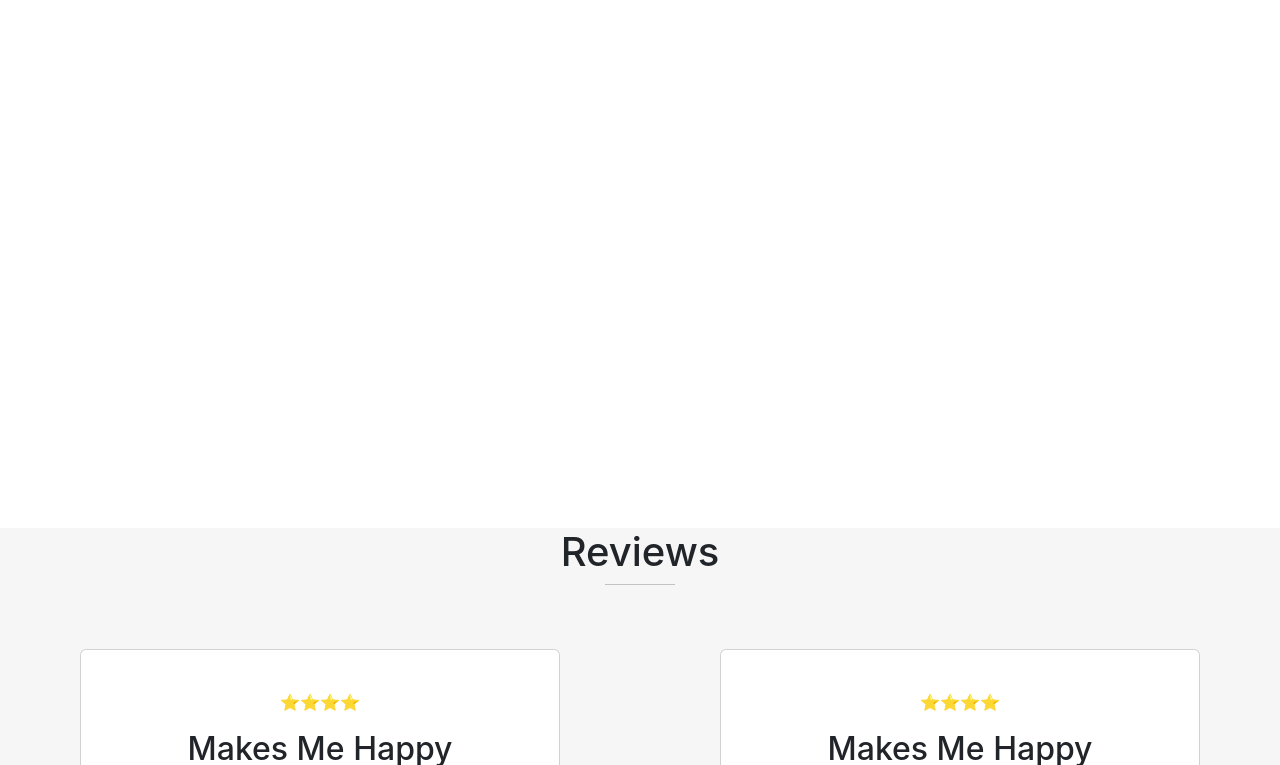
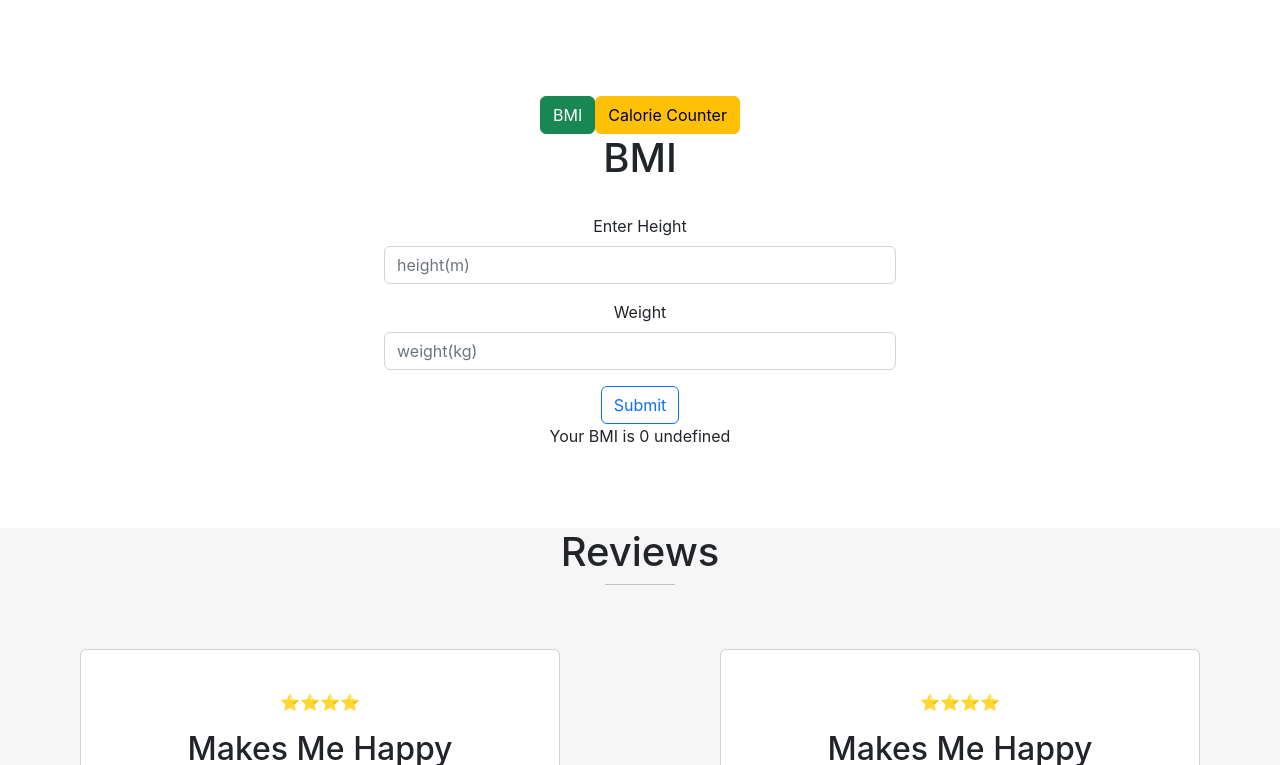
Before and after one commit to Pranav-github02/BlinkFit, a React (Create React App) app: page /about in a window 1280 px wide. Shown: the part 2515-3280 px from the top of the page. Built offline with nearby package versions, Linux system fonts and the light colour scheme; some icons are missing.

Commit message:
fixed position of calculator

```diff
--- a/src/Components/About/About.css
+++ b/src/Components/About/About.css
@@ -72,9 +72,13 @@
     top: 23em;
 }
 
+.calc {
+    margin-top:65em;
+}
+
 .reviews{
     background-color: #f6f6f6;
-    margin-top: 70em;
+    margin-top: 5em;
 }
 
 .card{
--- a/src/components/About/About.jsx
+++ b/src/components/About/About.jsx
@@ -124,6 +124,7 @@ const About = () => {
         </div>
       </div>
 
+      <div className="calc">
         <button className="btn btn-success" onClick={() => setActive(true)}>
           BMI
         </button>
@@ -132,6 +133,7 @@ const About = () => {
         </button>
 
         {active ? <BMI /> : <CalorieCounter />}
+      </div>
 
       {/* Reviews */}
       <div className="reviews">
```
Lines whose indentation alone changed are shown as unchanged.
